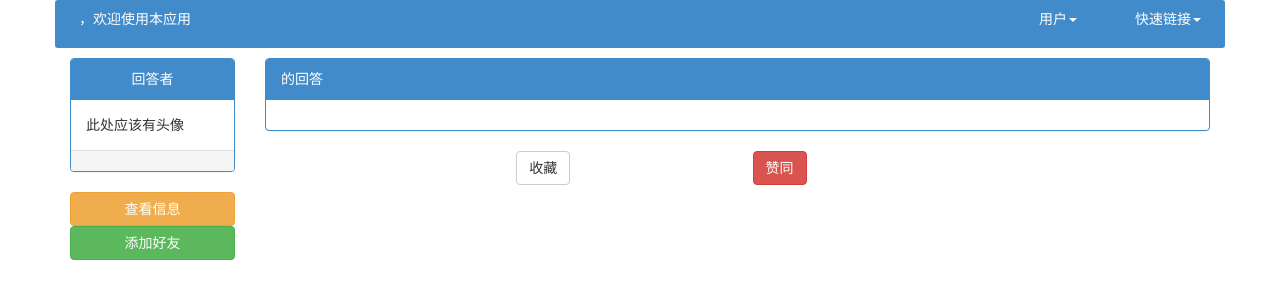
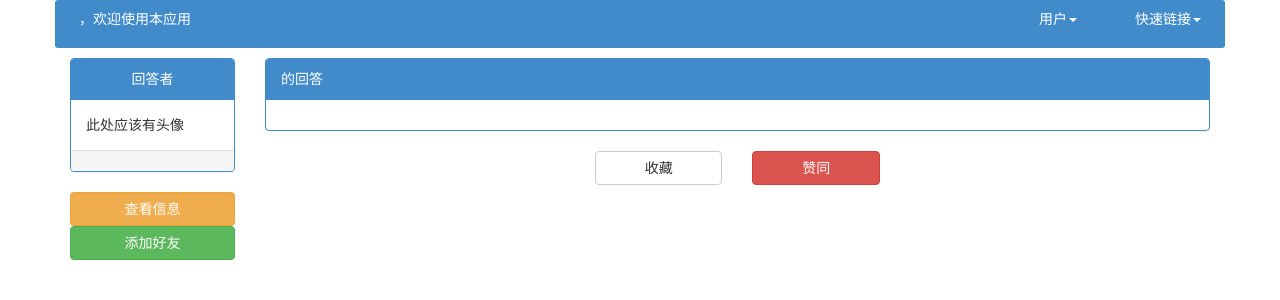
Before and after one commit to hyhoreki/blog, a Django app: template firstone_app/templates/answer_show.html in a window 1280 px wide. Shown: the top 300 px of the page. Run offline with Django 3.2, Linux system fonts and the light colour scheme; the template is opened without the code that fills it, so the values that code supplies are empty; parts of the project's set-up code (start-up, migrations or seed data) failed here and were passed over; some libraries are stand-ins or nearby versions.

Commit message:
完善问题查看界面

```diff
--- a/firstone_app/templates/answer_show.html
+++ b/firstone_app/templates/answer_show.html
@@ -33,11 +33,11 @@
 					<div class="panel-body">{{ answer_text|safe }}</div>
 				</div>
 				<div>
-					<div class="col-xs-3 col-xs-offset-3">
-						<button class="btn btn-default">收藏</button>
+					<div class="col-xs-2 col-xs-offset-4">
+						<button class="btn btn-default" style="width:100%;">收藏</button>
 					</div>
-					<div class="col-xs-3">
-						<button class="btn btn-danger">赞同</button>
+					<div class="col-xs-2">
+						<button class="btn btn-danger" style="width:100%;">赞同</button>
 					</div>
 				</div>
 			</div>
```
